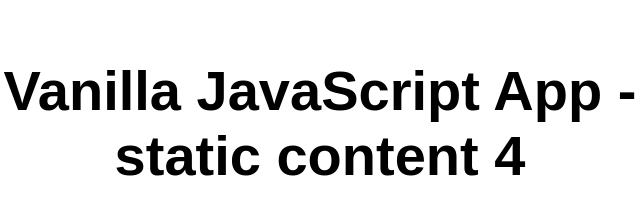
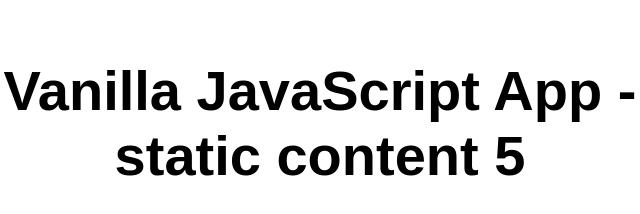
Before and after one commit to cmriachi/vanillabasic2, a website: page src/index.html in a window 1280 px wide. Shown: the full height of the page, 320-960 px from the left. Drawn offline with Linux system fonts and the light colour scheme.

Commit message:
Update index.html

```diff
--- a/src/index.html
+++ b/src/index.html
@@ -10,7 +10,7 @@
 
 <body>
   <main>
-    <h1>Vanilla JavaScript App - static content 4</h1>
+    <h1>Vanilla JavaScript App - static content 5</h1>
   </main>
 </body>
 
```
